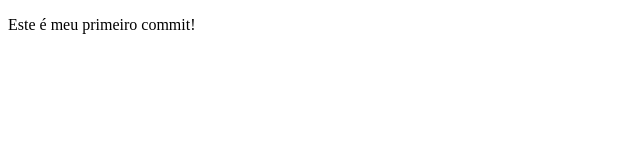
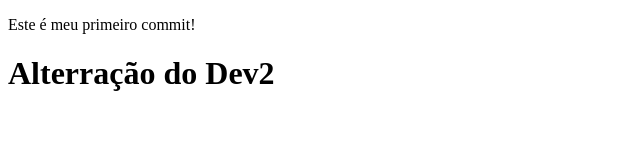
Before and after one commit to rafaelribeiro5/Aula, a plain HTML site: page index.html in a window 1280 px wide. Shown: the whole page, without its empty margins (0-640 px from the left). Drawn offline with Linux system fonts and the light colour scheme.

Commit message:
Commit do Dev 2

```diff
--- a/index.html
+++ b/index.html
@@ -5,6 +5,7 @@
     <meta name="viewport" content="width=device-width, initial-scale=1.0">
     <title>Teste de Commit</title>
     <p>Este é meu primeiro commit!</p>
+    <h1>Alterração do Dev2</h1>
 </head>
 <body>
 
```
